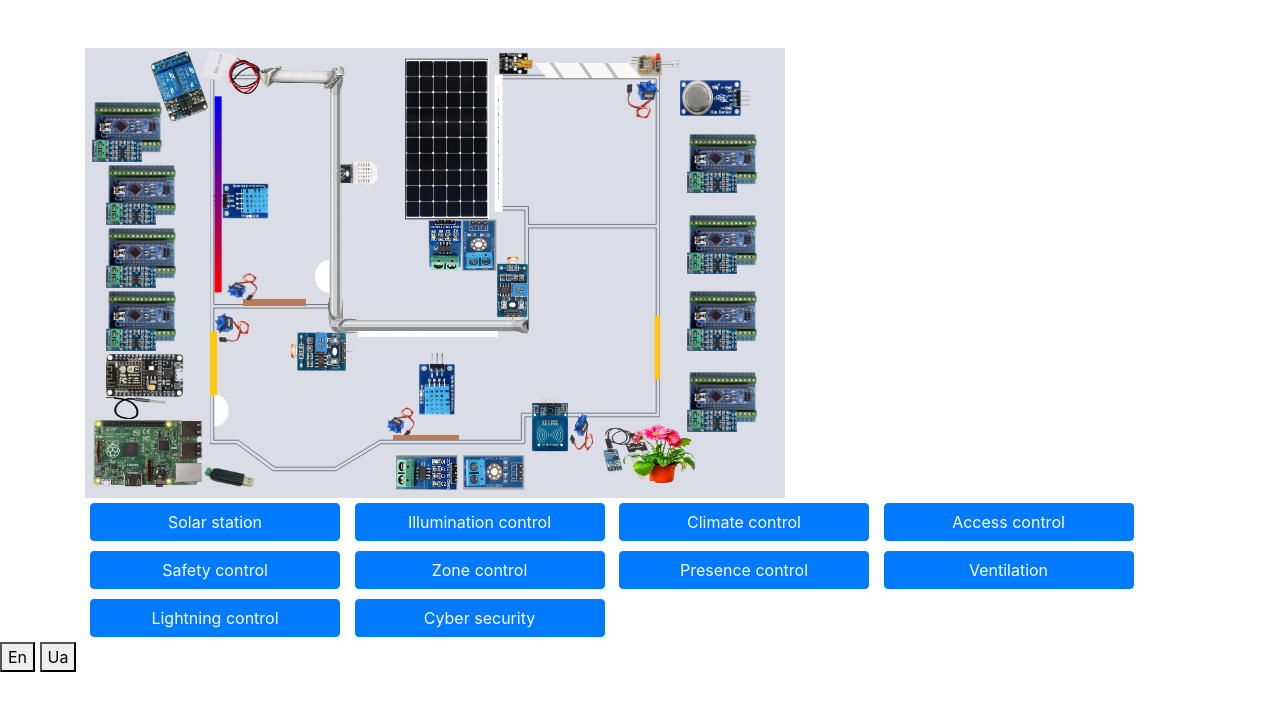
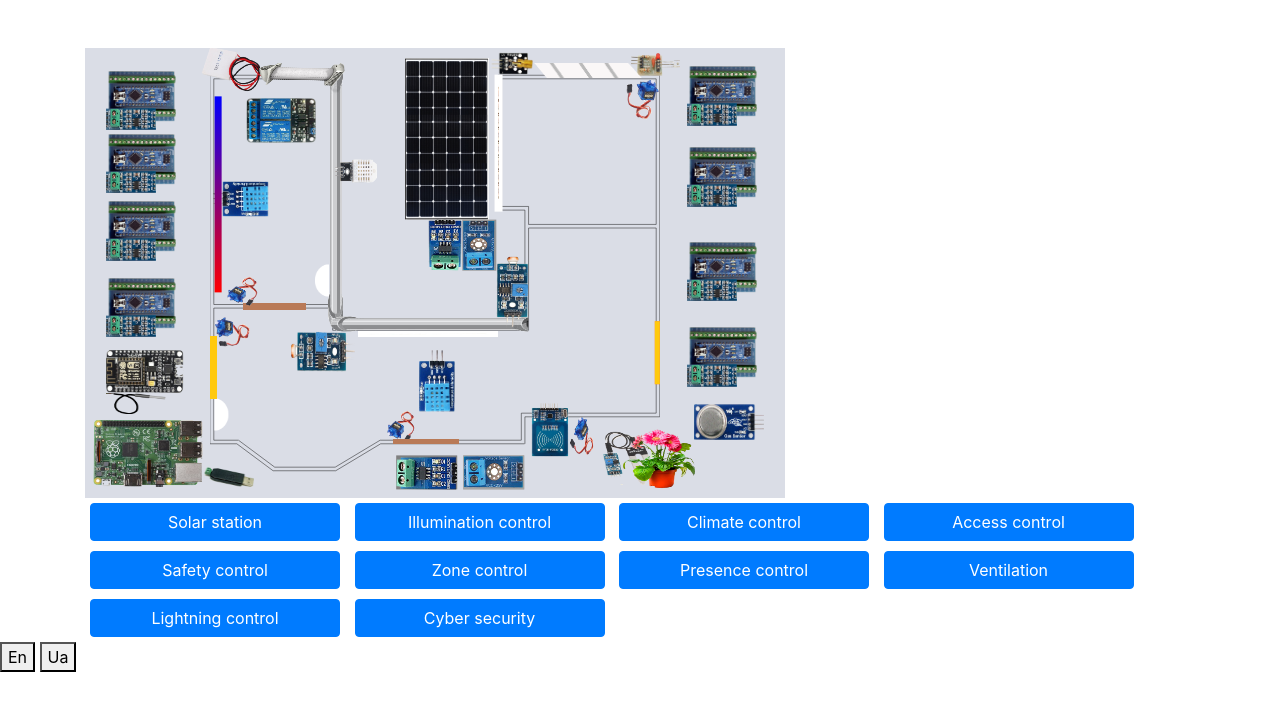
Before and after one commit to ZadoyanMK/diploma_begin, a plain HTML site: page index.html in a window 1280 px wide. Drawn offline with nearby package versions, Linux system fonts and the light colour scheme.

Commit message:
move reley inside the room

```diff
--- a/style.css
+++ b/style.css
@@ -487,7 +487,7 @@
 
 /* lights block */
 .lights-block {
-  top: -138%;
+  top: -139%;
   left: 30%;
   width: 10%;
   height: 10%;
@@ -528,7 +528,7 @@
 /* ventilation */
 .ventilation-block {
   z-index: 0;
-  top: -147%;
+  top: -148.5%;
   left: 40.8%;
   width: 10%;
   height: 10%;
@@ -641,18 +641,18 @@
 
 /* out of house */
 .reley {
-  top: -160%;
-  left: 9%;
-  width: 9%;
-  height: 9%;
-  transform: rotate(70deg);
-  -webkit-transform: rotate(70deg);
+  top: -153%;
+  left: 23%;
+  width: 10%;
+  height: 10%;
+  /* transform: rotate(-70deg);
+  -webkit-transform: rotate(-70deg); */
 }
 .mg135-air {
   width: 10%;
   height: 8%;
-  top: -174%;
-  left: 85%;
+  top: -103%;
+  left: 87%;
 }
 
 /* servo rfid block */
@@ -726,7 +726,7 @@
 
 /* garage door block */
 .garage-input-block {
-  top: -172.9%;
+  top: -173.9%;
   width: 10%;
   height: 6%;
   left: 65%;
@@ -862,7 +862,7 @@
   width: 8%;
   height: 8%;
   left: 3%;
-  top: -35%;
+  top: -36%;
 }
 
 /* raspbery block */
@@ -895,35 +895,35 @@
   height: 11%;
 }
 .arduino-nano-rs485-block-1 {
-  top: 12%;
-  left: 1%;
+  top: 5%;
+  left: 3%;
 }
 .arduino-nano-rs485-block-2 {
-  top: 15%;
+  top: 8%;
   left: 3%;
 }
 .arduino-nano-rs485-block-3 {
+  top: 12%;
+  left: 3%;
+}
+.arduino-nano-rs485-block-4 {
   top: 18%;
   left: 3%;
 }
-.arduino-nano-rs485-block-4 {
-  top: 21%;
-  left: 3%;
-}
 .arduino-nano-rs485-block-5 {
-  top: -25%;
+  top: -40%;
   left: 86%;
 }
 .arduino-nano-rs485-block-6 {
-  top: -18%;
+  top: -33%;
   left: 86%;
 }
 .arduino-nano-rs485-block-7 {
-  top: -12%;
+  top: -23%;
   left: 86%;
 }
 .arduino-nano-rs485-block-8 {
-  top: -5%;
+  top: -15%;
   left: 86%;
 }
 
```
